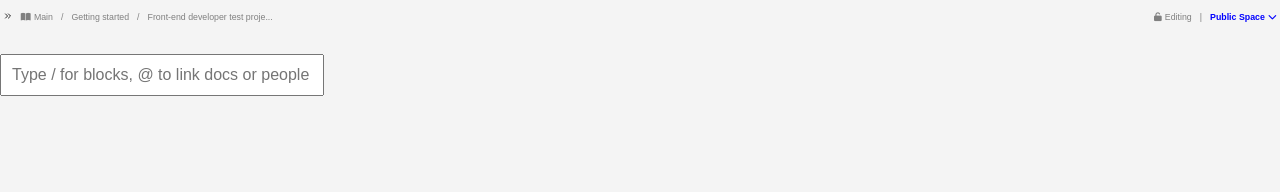
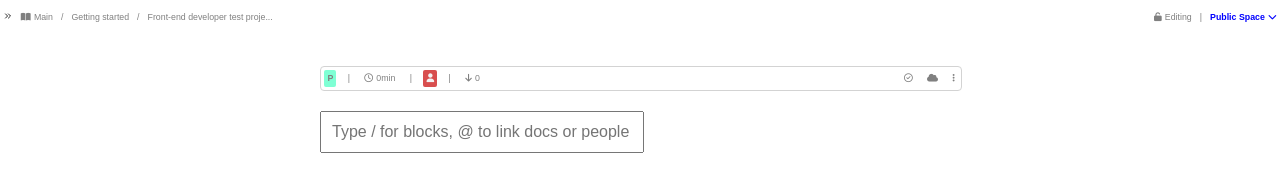
Before and after one commit to Amen-Musingarimi/hj-challenje, a plain HTML site: page index.html in a window 1280 px wide. Drawn offline with Linux system fonts and the light colour scheme.

Commit message:
Add options container

```diff
--- a/index.html
+++ b/index.html
@@ -42,7 +42,45 @@
         </li>
       </ul>
     </header>
-    <div class="container">
+    <main>
+      <div class="optionsContainer">
+        <ul class="rightsContainer">
+          <li class="greenBackground listItem">
+            <p>P</p>
+          </li>
+          <li class="listItem">
+            <p>|</p>
+          </li>
+          <li class="flexHeaderItem listItem">
+            <span><i class="fa-regular fa-clock"></i></span>
+            <p>0min</p>
+          </li>
+          <li class="listItem">
+            <p>|</p>
+          </li>
+          <li class="listItem avatar">
+            <span><i class="fa-solid fa-user"></i></span>
+          </li>
+          <li class="listItem">
+            <p>|</p>
+          </li>
+          <li class="flexHeaderItem listItem">
+            <span><i class="fa-solid fa-arrow-down"></i></span>
+            <p>0</p>
+          </li>
+        </ul>
+        <ul class="rightsContainer">
+          <li class="listItem">
+            <span><i class="fa-regular fa-circle-check"></i></span>
+          </li>
+          <li class="listItem">
+            <span><i class="fa-solid fa-cloud"></i></span>
+          </li>
+          <li class="listItem">
+            <span><i class="fa-solid fa-ellipsis-vertical"></i></span>
+          </li>
+        </ul>
+      </div>
       <div id="typedText" class="typed-text"></div>
       <input
         type="text"
@@ -51,11 +89,13 @@
       />
       <div id="popup" class="popup">
         <h2 class="popupHeading">Add blocks</h2>
-        <p class="popupdescription">Keep typing to filter, or escape to exit</p>
+        <p class="popupdescription">
+          Keep typing to filter, or escape to exit
+        </p>
         <button id="heading1Btn">Heading 1</button>
         <button id="expandableHeading1Btn">Expandable Heading 1</button>
       </div>
-    </div>
+    </main>
     <script src="script.js"></script>
   </body>
 </html>
--- a/styles.css
+++ b/styles.css
@@ -1,19 +1,29 @@
 body {
   font-family: Arial, sans-serif;
+  display: flex;
+  flex-direction: column;
+  justify-content: flex-start;
+  align-items: center;
+  gap: 2rem;
+  width: 100%;
   margin: 0;
   padding: 0;
   height: 100vh;
-  background-color: #f4f4f4;
 }
 
-.container {
-  position: relative;
+p {
+  padding: 0;
+  margin: 0;
 }
 
-header {
+/* ----------------Styling the Header---------------- */
+header,
+.optionsContainer {
   display: flex;
   justify-content: space-between;
   align-items: center;
+  padding: 0.5rem;
+  width: 100%;
 }
 
 .pathContainer,
@@ -44,6 +54,42 @@ header {
 .blueText {
   color: blue;
   font-weight: 600;
+}
+
+/* ----------------Styling the Main Container---------------- */
+main {
+  display: flex;
+  flex-direction: column;
+  justify-content: flex-start;
+  align-items: flex-start;
+  position: relative;
+  width: 50%;
+}
+
+.optionsContainer {
+  border: 1px solid #d3d3d3;
+  border-radius: 4px;
+  width: 100%;
+  padding: 0;
+}
+
+.listItem {
+  padding: 0.2rem;
+}
+
+.greenBackground,
+.avatar {
+  border-radius: 2px;
+}
+
+.greenBackground {
+  background-color: #7fffd4;
+  font-weight: 600;
+}
+
+.avatar {
+  background-color: #d84e4e;
+  color: #f3f2f2;
 }
 
 #textInput {
```
